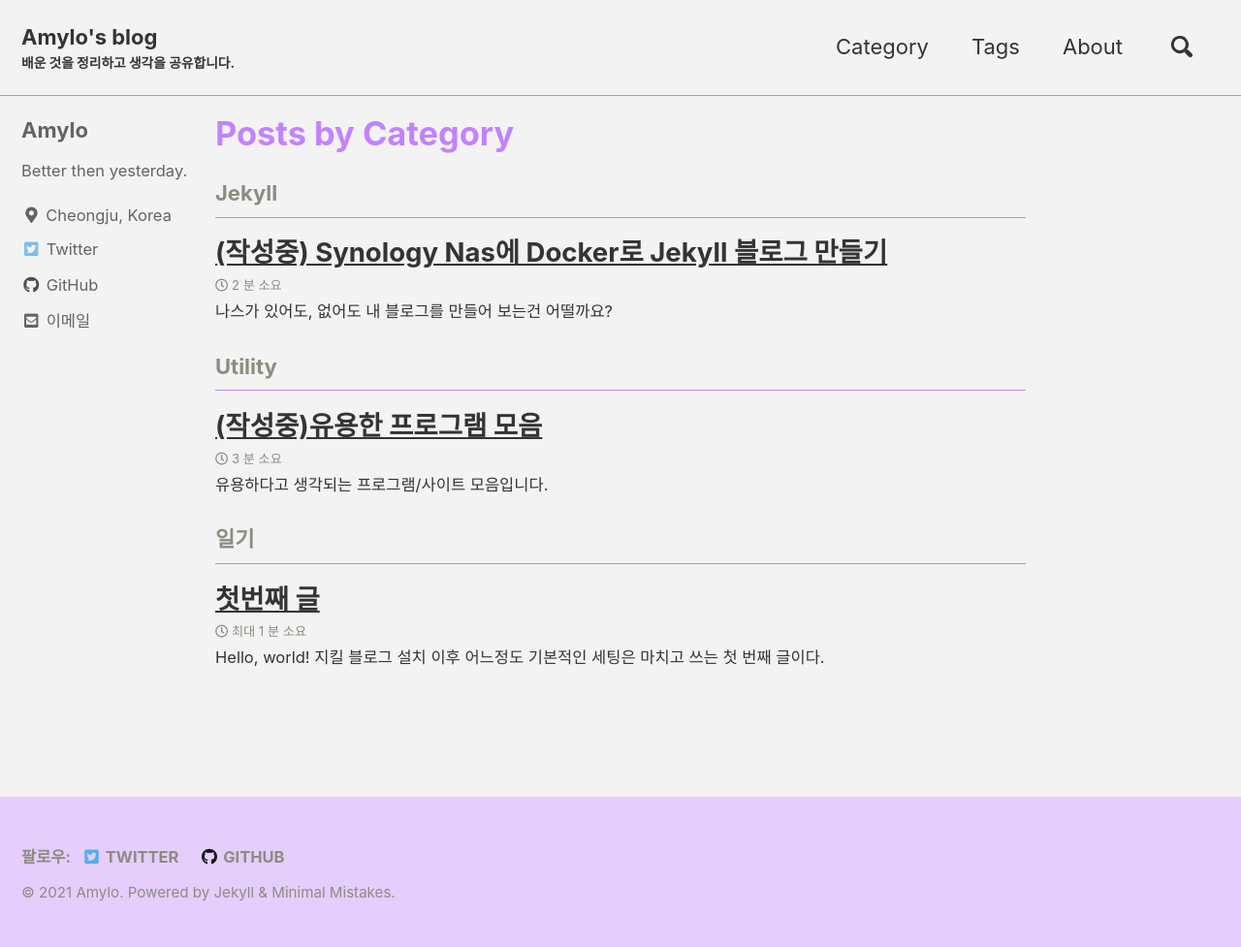
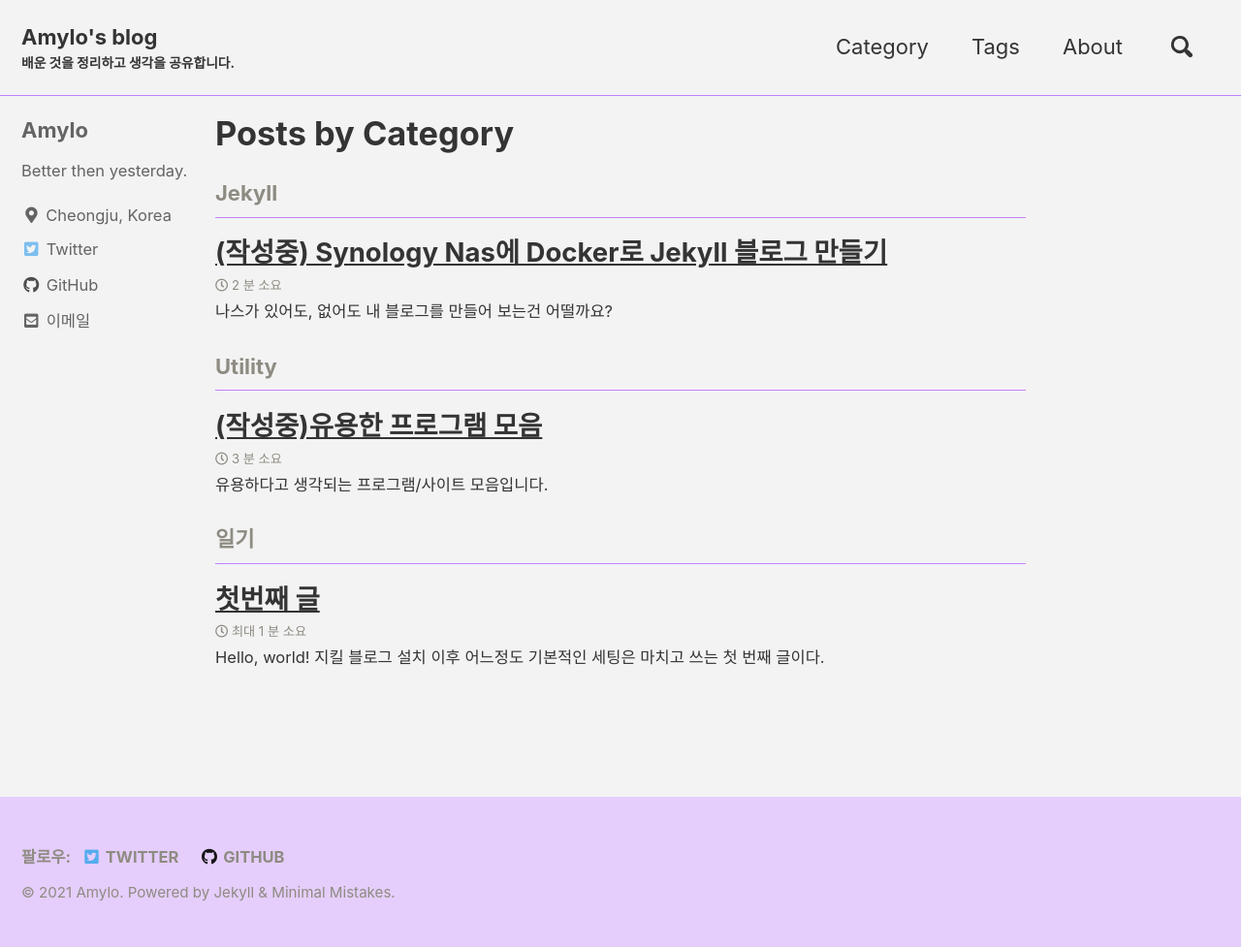
Before and after one commit to Amylo-jh/Amylo-blog, a Jekyll site: the page built from _pages/Category.md, in a window 1280 px wide. Shown: the whole page at 97% size. Built offline with Jekyll 4.4.1, drawn with Linux system fonts in a browser that asks for light colours; cached includes are drawn as plain includes; comment, search, counter and statistics services are not loaded.

Commit message:
color fix 5

```diff
--- a/_sass/minimal-mistakes/skins/_dirt.scss
+++ b/_sass/minimal-mistakes/skins/_dirt.scss
@@ -33,10 +33,3 @@ $base0c: #6eb958 !default;
 $base0d: #88a4d3 !default;
 $base0e: #bb90e2 !default;
 $base0f: #b49368 !default;
-
-/* 210809 add title color fix */
-$title-color: #C382FF !default;
-
-.page__title{
-   color: #C382FF;
-}
```
